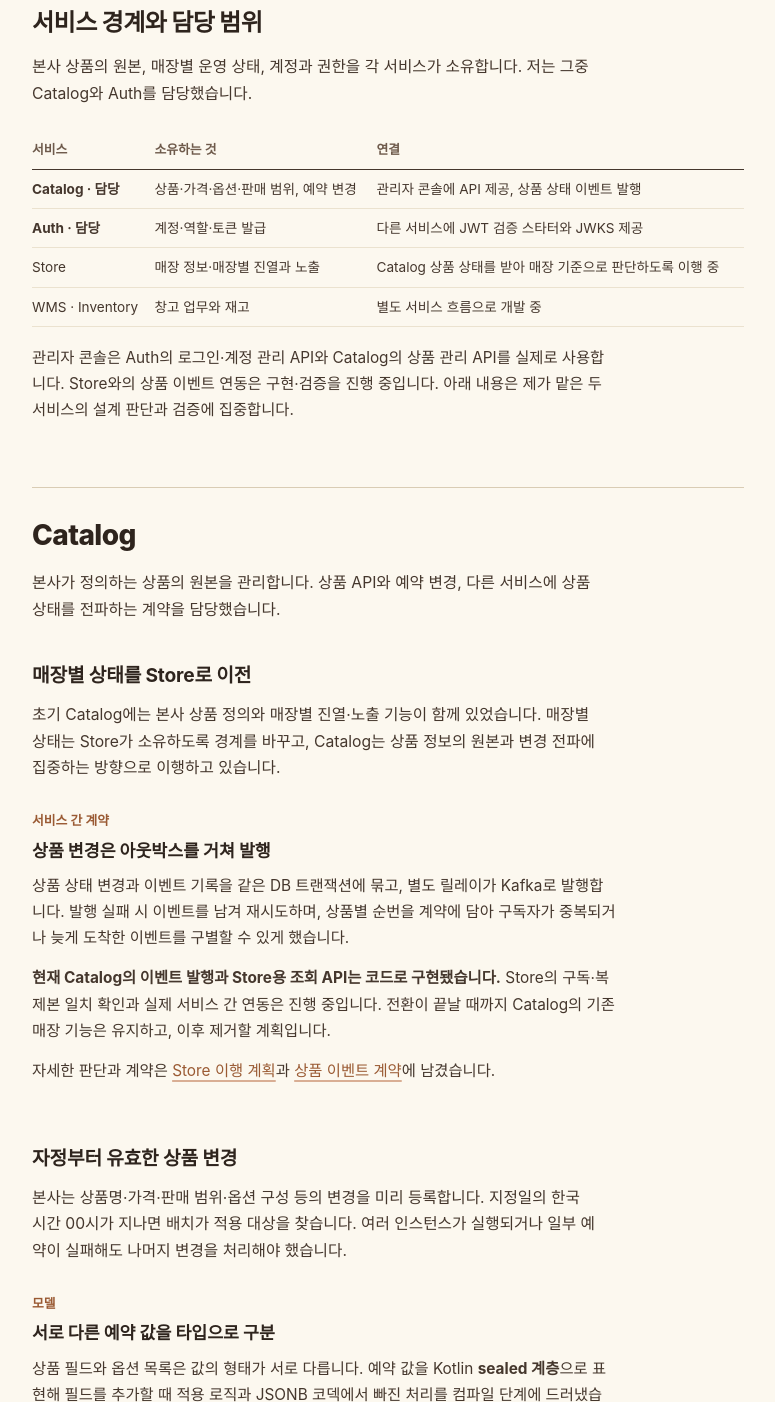
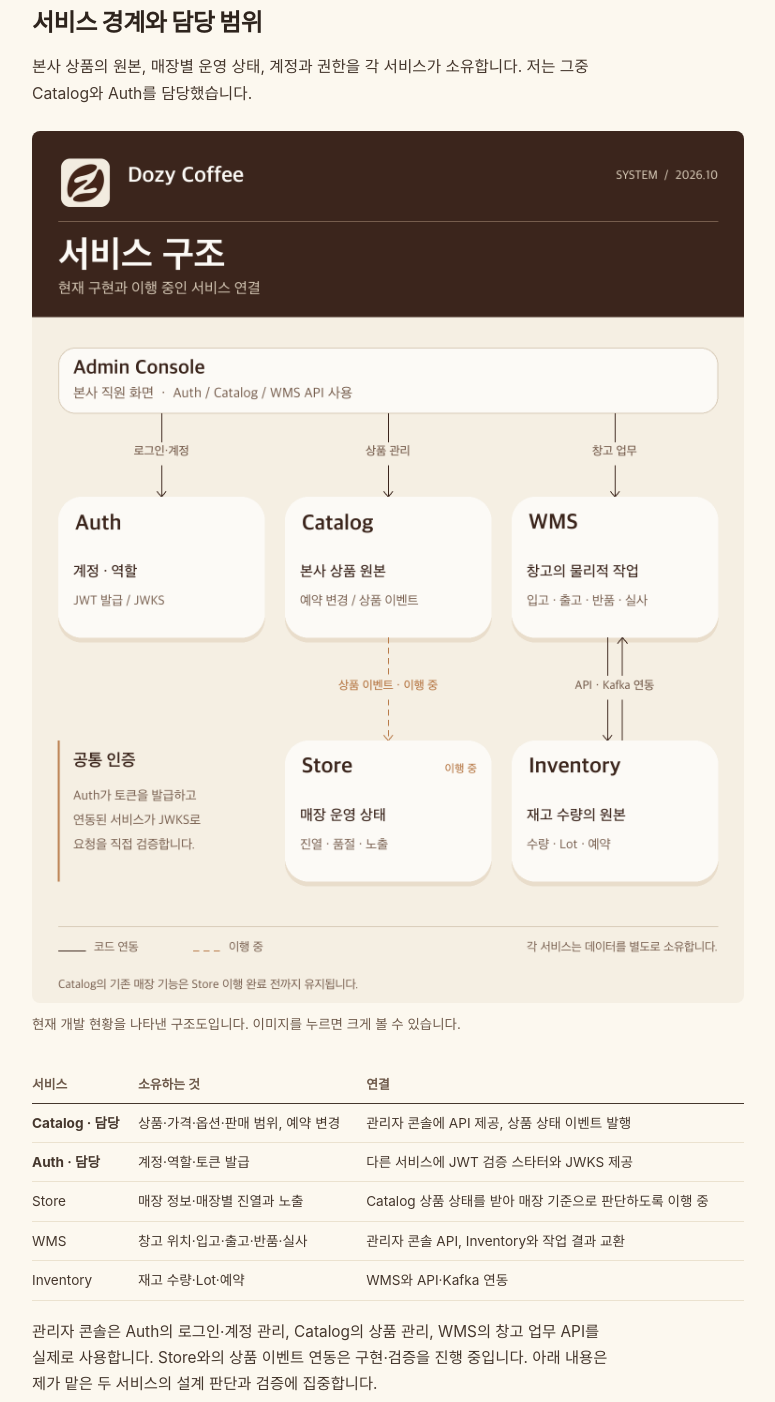
Before and after one commit to yunhyeokd/yunhyeokd.github.io, a plain HTML site: page dozy-coffee.html in a window 1280 px wide. Shown: the part 634-2036 px from the top of the page, without its empty margins (252-1027 px from the left). Drawn offline with Linux system fonts and the light colour scheme; a web font is replaced by a local one.

Commit message:
Add Dozy Coffee system map to case study

```diff
--- a/detail.css
+++ b/detail.css
@@ -68,6 +68,11 @@
 .case-study .shead { margin-bottom: 10px; }
 .case-study .shead h2 { margin: 0; font-size: 1.5rem; font-weight: 800; letter-spacing: -0.02em; }
 .case-study .sdesc { font-size: 0.98rem; color: var(--text); margin: 0 0 24px; max-width: 36em; }
+
+.case-study .system-map { margin: 24px 0 30px; }
+.case-study .system-map a { display: block; }
+.case-study .system-map img { display: block; width: 100%; height: auto; border-radius: 8px; }
+.case-study .system-map figcaption { margin-top: 10px; font-size: 0.84rem; color: var(--text-muted); }
 
 /* Dozy Coffee: service headings and their topics */
 .case-study .service-section {
--- a/dozy-coffee.html
+++ b/dozy-coffee.html
@@ -88,6 +88,19 @@
               본사 상품의 원본, 매장별 운영 상태, 계정과 권한을 각 서비스가
               소유합니다. 저는 그중 Catalog와 Auth를 담당했습니다.
             </p>
+            <figure class="system-map">
+              <a href="images/dozy-coffee-structure.png" target="_blank" rel="noopener">
+                <img
+                  src="images/dozy-coffee-structure.png"
+                  width="1520"
+                  height="1860"
+                  loading="lazy"
+                  decoding="async"
+                  alt="Dozy Coffee 서비스 구조. 관리자 콘솔은 Auth, Catalog, WMS API를 사용한다. Catalog에서 Store로 상품 이벤트를 전달하는 연동은 진행 중이며, WMS와 Inventory는 API와 Kafka로 연결된다."
+                />
+              </a>
+              <figcaption>현재 개발 현황을 나타낸 구조도입니다. 이미지를 누르면 크게 볼 수 있습니다.</figcaption>
+            </figure>
             <div class="tw">
               <table>
                 <thead>
@@ -110,18 +123,23 @@
                     <td>Catalog 상품 상태를 받아 매장 기준으로 판단하도록 이행 중</td>
                   </tr>
                   <tr>
-                    <td>WMS · Inventory</td>
-                    <td>창고 업무와 재고</td>
-                    <td>별도 서비스 흐름으로 개발 중</td>
+                    <td>WMS</td>
+                    <td>창고 위치·입고·출고·반품·실사</td>
+                    <td>관리자 콘솔 API, Inventory와 작업 결과 교환</td>
+                  </tr>
+                  <tr>
+                    <td>Inventory</td>
+                    <td>재고 수량·Lot·예약</td>
+                    <td>WMS와 API·Kafka 연동</td>
                   </tr>
                 </tbody>
               </table>
             </div>
             <p>
-              관리자 콘솔은 Auth의 로그인·계정 관리 API와 Catalog의 상품 관리
-              API를 실제로 사용합니다. Store와의 상품 이벤트 연동은 구현·검증을
-              진행 중입니다. 아래 내용은 제가 맡은 두 서비스의 설계 판단과
-              검증에 집중합니다.
+              관리자 콘솔은 Auth의 로그인·계정 관리, Catalog의 상품 관리,
+              WMS의 창고 업무 API를 실제로 사용합니다. Store와의 상품 이벤트
+              연동은 구현·검증을 진행 중입니다. 아래 내용은 제가 맡은 두
+              서비스의 설계 판단과 검증에 집중합니다.
             </p>
           </section>
 
```
Also changed, not shown: images/dozy-coffee-structure.png (added).
